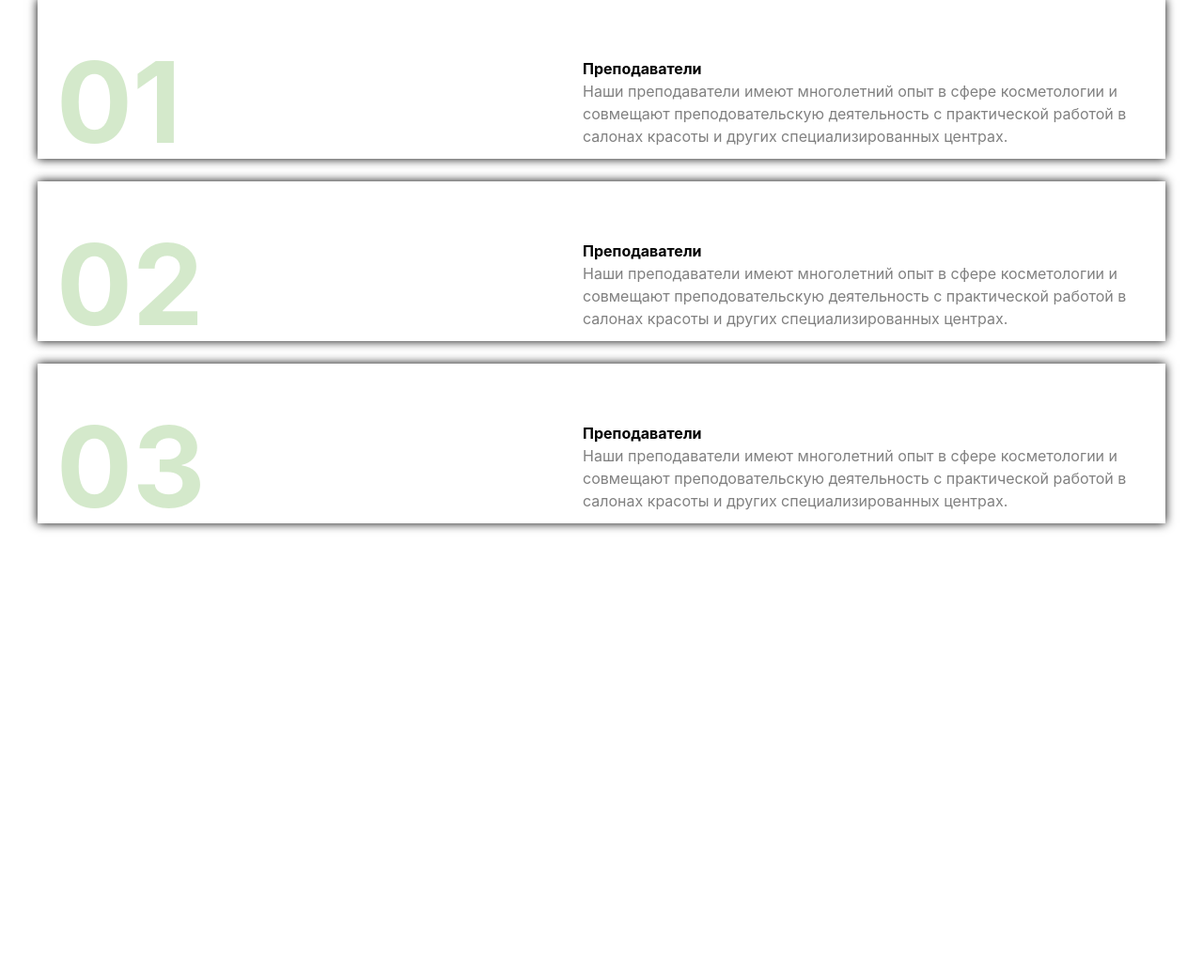
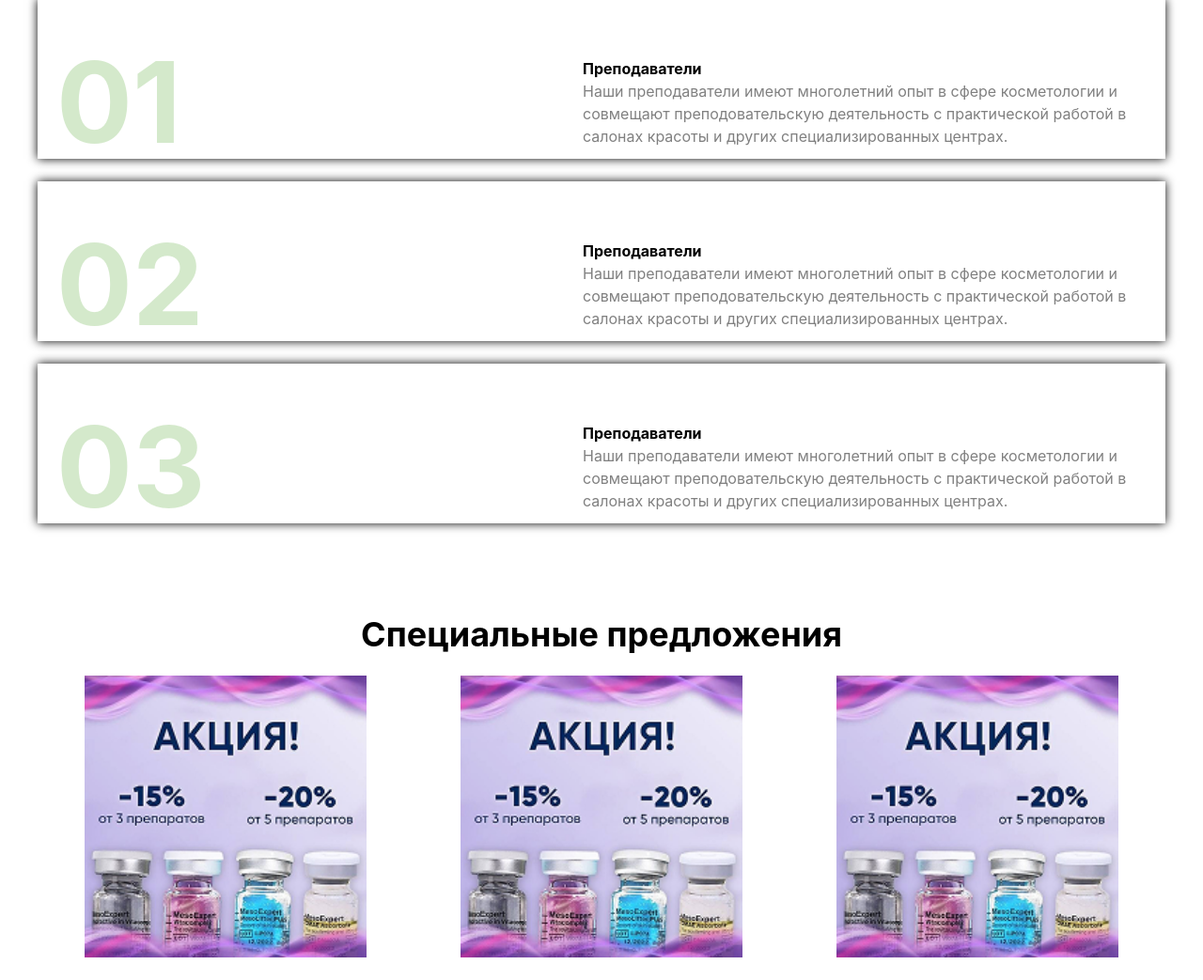
Before and after one commit to MuhammadNematov/cometolog, a website: page src/boew.html in a window 1280 px wide. Shown: the part 4081-5124 px from the top of the page at 94% size. Before the commit the page ends 4688 px from the top, so only its background shows below. Drawn offline with nearby package versions, Linux system fonts and the light colour scheme; files that its build step writes are made by us from their sources.

Commit message:
sectore8 boew:

```diff
--- a/src/boew.html
+++ b/src/boew.html
@@ -283,6 +283,16 @@
                 </div>
             </div><br>
         </div>
+    </div><br>
+
+    <div class="max-w-[1200px] m-auto mt-[50px]">
+        <h1 class="font-bold text-4xl text-center">Специальные предложения</h1><br>
+        <div class="lg:flex justify-between">
+            <img class="w-[90%] m-auto lg:w-[300px]" src="./boew.imges/Rectangle 300.png" alt=""><br>
+            <img class="w-[90%] m-auto lg:w-[300px]" src="./boew.imges/Rectangle 300.png" alt=""><br>
+            <img class="w-[90%] m-auto lg:w-[300px]" src="./boew.imges/Rectangle 300.png" alt="">
+        </div><br>
+
     </div>
 </body>
 </html>
```
Also changed, not shown: src/boew.imges/Rectangle 300.png (added).
